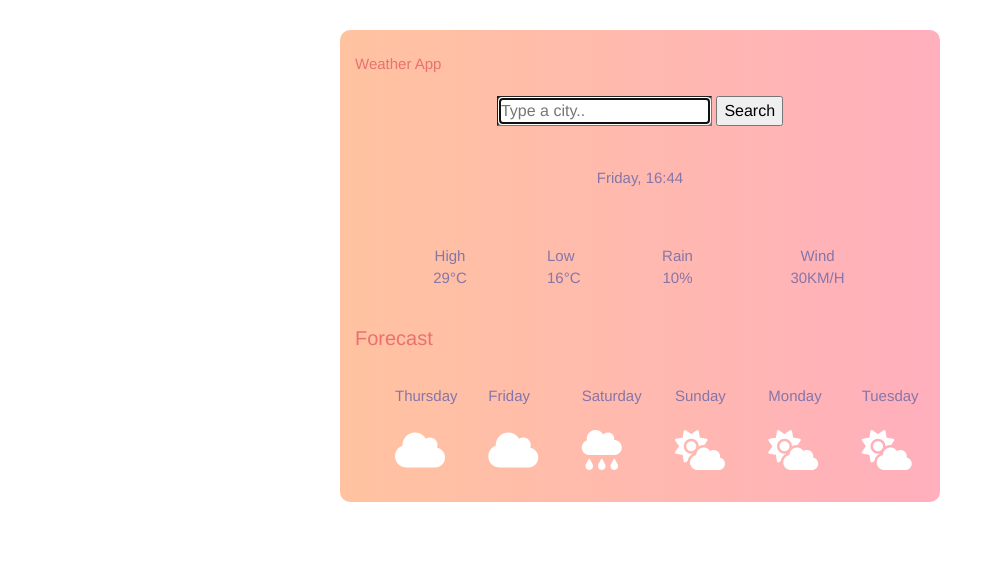
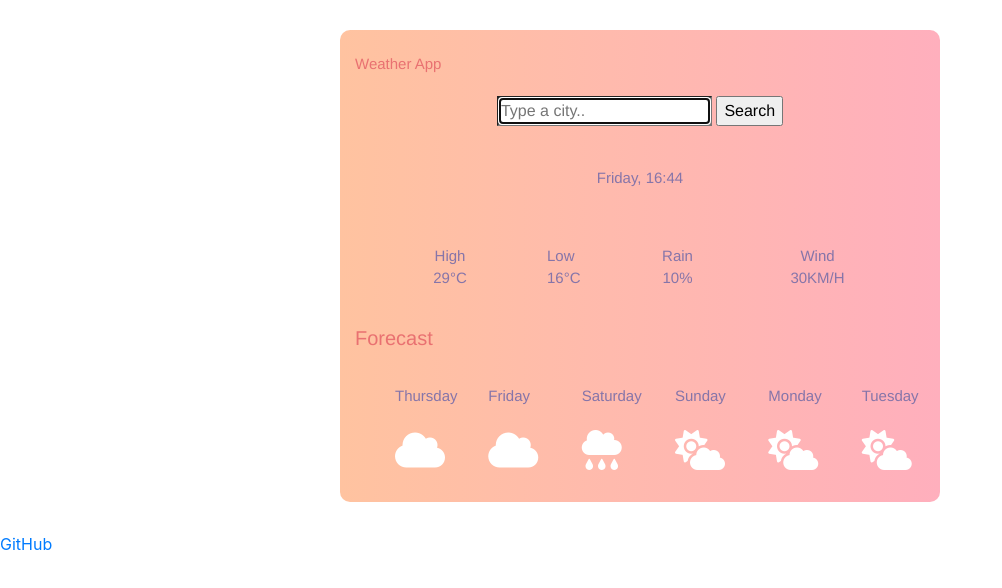
Before and after one commit to veronicacastellanos/Weather-App-Project, a plain HTML site: page index.html in a window 1280 px wide. Shown: the whole page, without its empty margins (0-1002 px from the left). Drawn offline with nearby package versions, Linux system fonts and the light colour scheme.

Commit message:
Added GitHub repository link

```diff
--- a/index.html
+++ b/index.html
@@ -123,6 +123,11 @@
         </ul>
       </div>
     </div>
+    <a
+      href="https://github.com/veronicacastellanos/Weather-App-Project"
+      target="_blank"
+      >GitHub</a
+    >
     <script src="src/script.js"></script>
   </body>
 </html>
```
